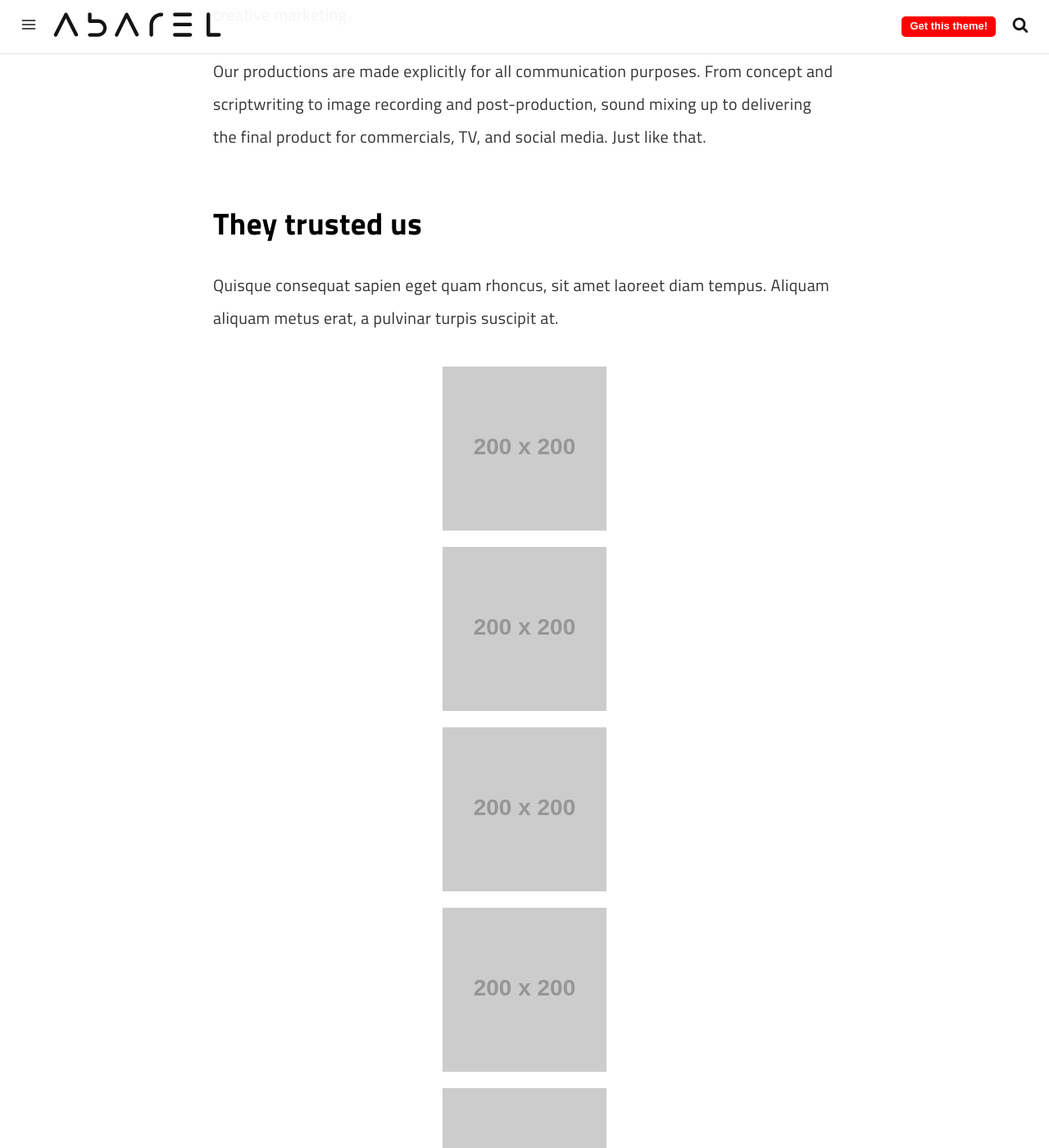
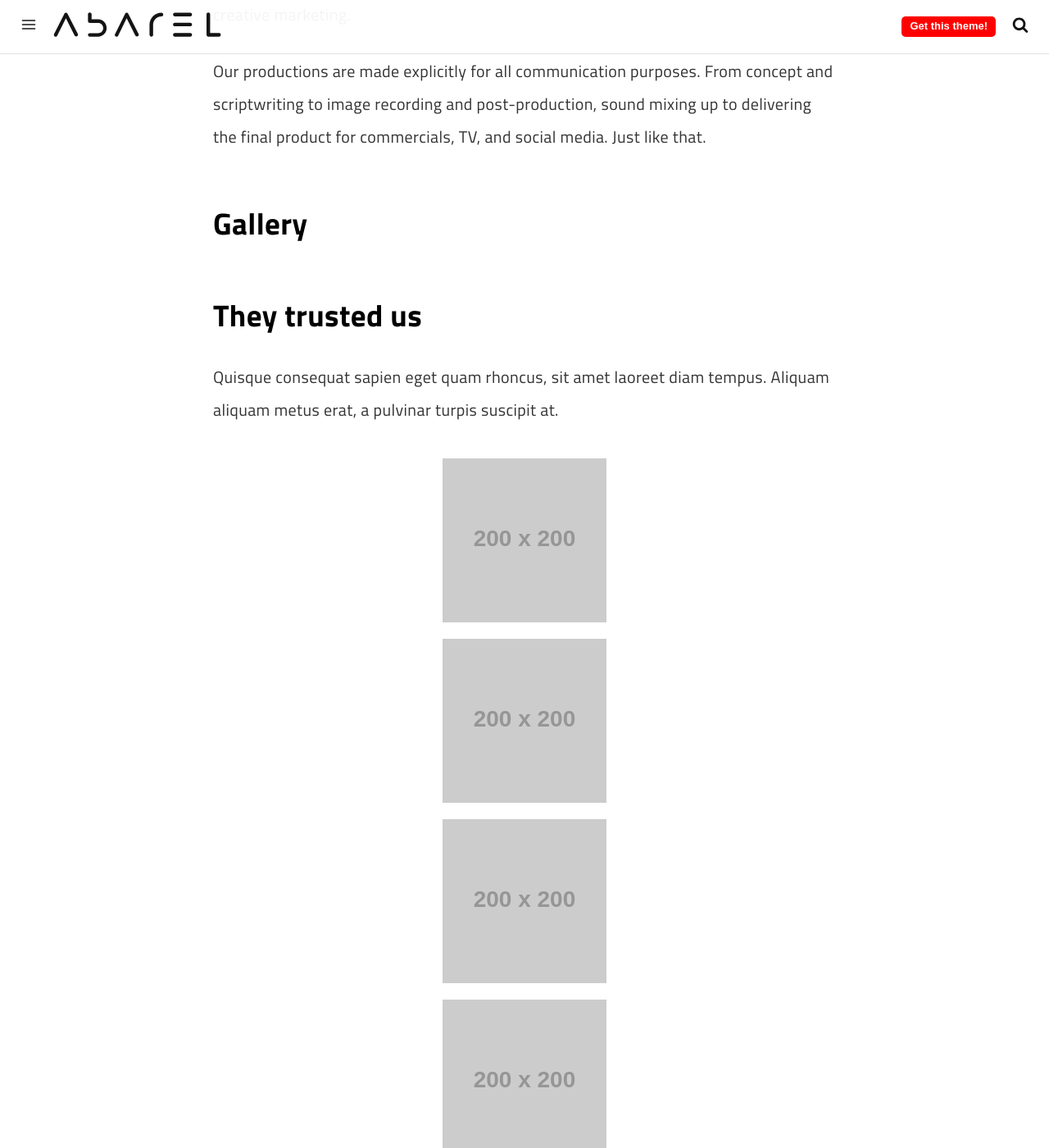
Before and after one commit to abarelcom/abarel.github.io, a Jekyll site: the page built from pages/about.md, in a window 1280 px wide and 1400 px high, scrolled down 760 px. Shown: the whole window at 82% size. Built offline with Jekyll 4.4.1, drawn with Linux system fonts in a browser that asks for light colours; a script that is not in the unit is left out.

Commit message:
Update about.md

```diff
--- a/pages/about.md
+++ b/pages/about.md
@@ -16,6 +16,9 @@
 
 Our productions are made explicitly for all communication purposes. From concept and scriptwriting to image recording and post-production, sound mixing up to delivering the final product for commercials, TV, and social media. Just like that.
 
+## Gallery
+
+{% include image-gallery.html folder="/uploads/album" %}
 
 ## They trusted us
 
```
